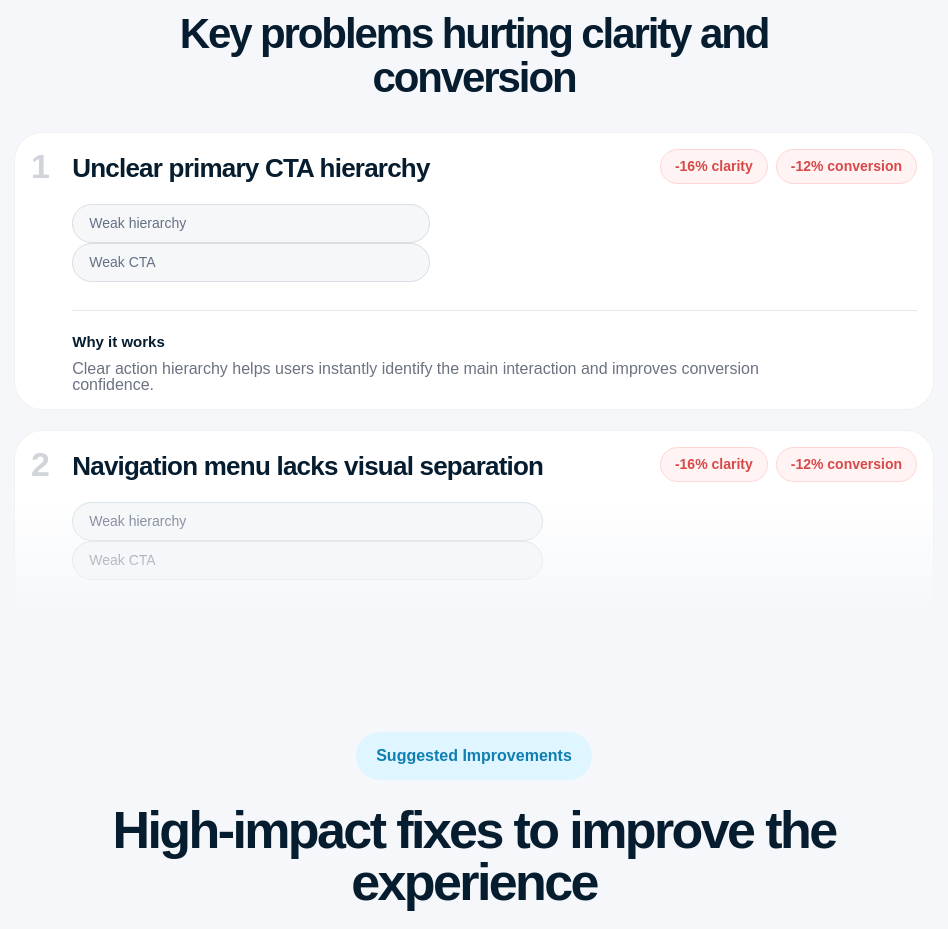
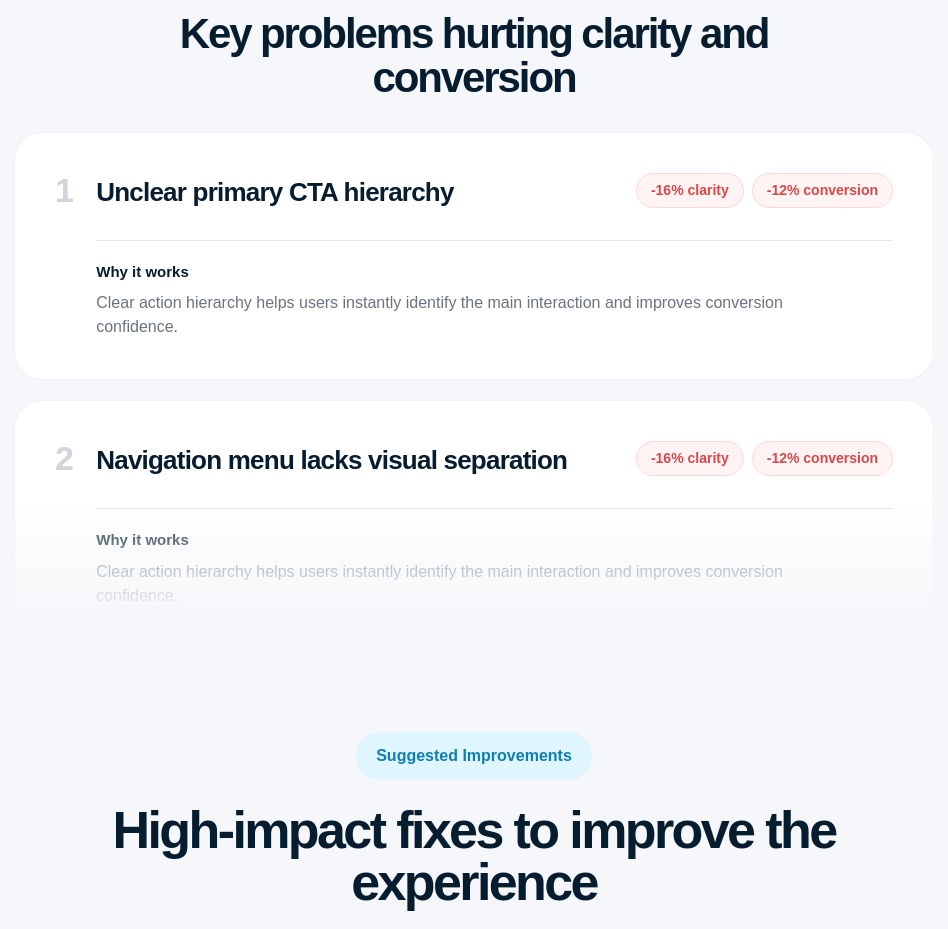
Before and after one commit to samarenkovdmitry/Klynt, a Next.js app: page / in a window 1280 px wide. Shown: the part 1340-2269 px from the top of the page, without its empty margins (166-1114 px from the left). Built offline with nearby package versions, Linux system fonts and the light colour scheme; a web font is replaced by a local one.

Commit message:
UX Issues Mob Upd

```diff
--- a/app/page.tsx
+++ b/app/page.tsx
@@ -515,6 +515,8 @@ export default function Home() {
               bg-white
               px-4
               py-4
+              md:px-10
+              md:py-10
             "
           >
             <div className="flex flex-col md:flex-row gap-5 md:gap-6">
@@ -533,7 +535,7 @@ export default function Home() {
                         : "Navigation menu lacks visual separation"}
                     </h3>
 
-                    <div className="mt-4 flex flex-wrap gap-2 hidden md:block">
+                    <div className="mt-4 flex flex-wrap gap-2 hidden md:hidden">
                       <div className="rounded-full border border-[#D8DEE4] bg-[#F5F7F9] px-4 py-2 text-[14px] font-medium text-[#667085]">
                         Weak hierarchy
                       </div>
@@ -560,7 +562,7 @@ export default function Home() {
                     Why it works
                   </p>
 
-                  <p className="mt-2 max-w-[720px] text-[14px] md:text-[16px] leading-4 text-[#6B7280]">
+                  <p className="mt-2 max-w-[720px] text-[14px] md:text-[16px] leading-4 md:leading-6 text-[#6B7280]">
                     Clear action hierarchy helps users instantly identify the main
                     interaction and improves conversion confidence.
                   </p>
```
